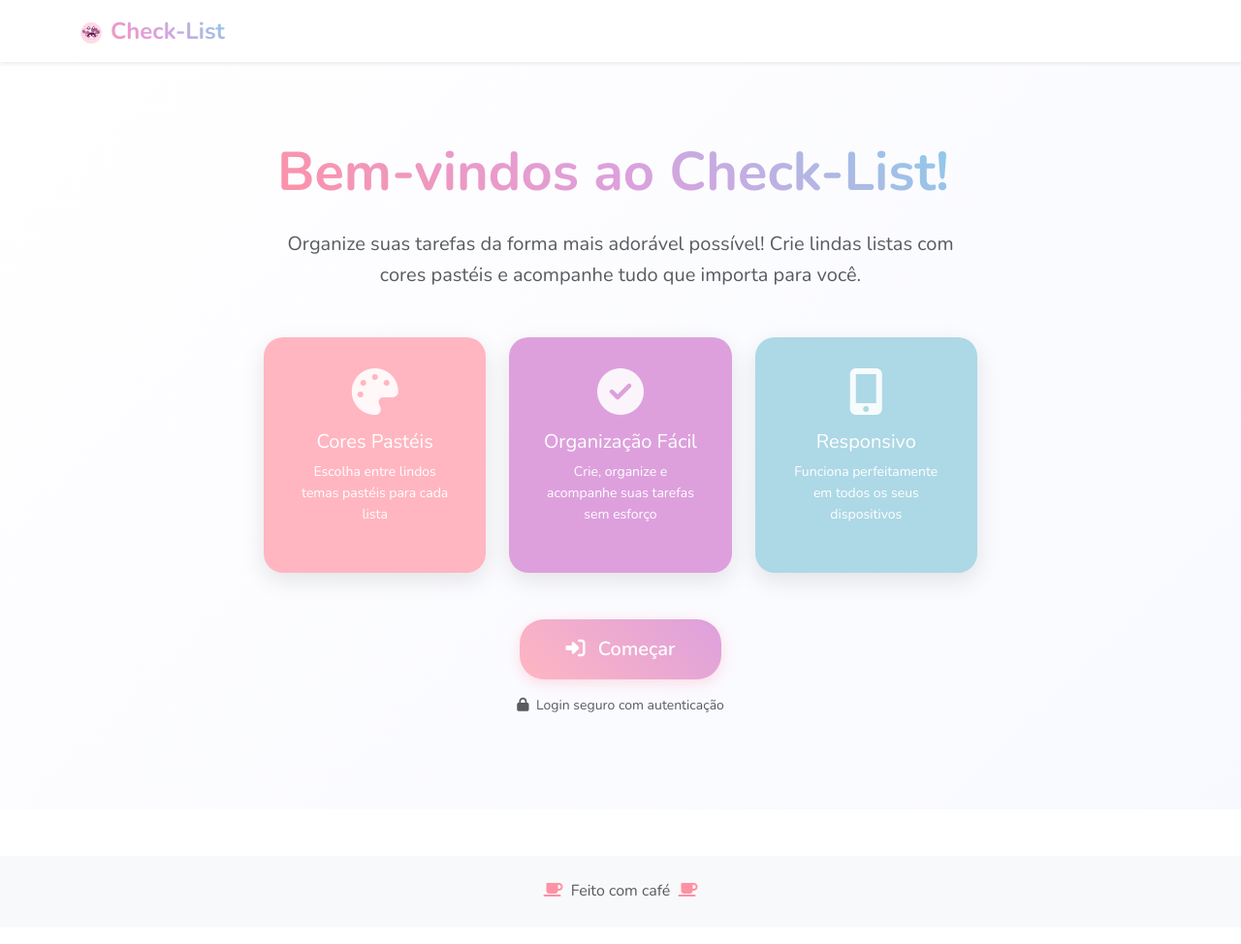
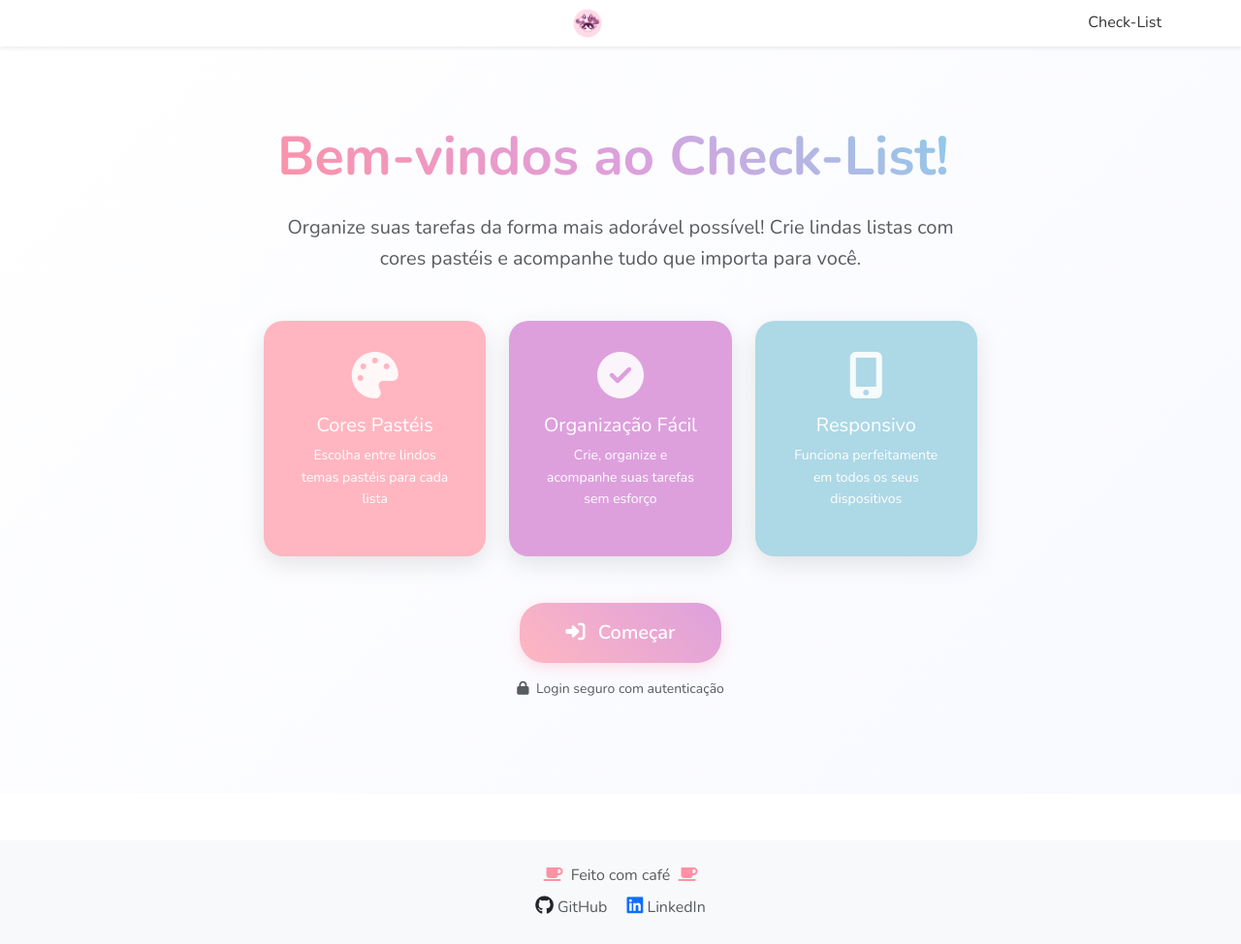
Before and after one commit to bruxa61/check-list, a Flask app: page / in a window 1280 px wide. Shown: the whole page at 97% size. Before the commit the page ends 925 px from the top, so only its background shows below. Run offline with Flask 3, Linux system fonts and the light colour scheme; parts of the project's set-up code (start-up, migrations or seed data) failed here and were passed over.

Commit message:
Aumenta o ícone do cabeçalho e adiciona links para GitHub e LinkedIn no rodapé
Aumenta o tamanho do ícone do aplicativo para 32px, tornando-o clicável e direcionando para o perfil GitHub do usuário. Adiciona links no rodapé para os perfis GitHub e LinkedIn do usuário.

Replit-Commit-Author: Agent
Replit-Commit-Session-Id: 8346fc15-51fb-4602-acb8-f2cdece49a6a
Replit-Commit-Checkpoint-Type: full_checkpoint
Replit-Commit-Screenshot-Url: https://storage.googleapis.com/screenshot-production-us-central1/de0fcbe9-6935-4718-863e-484704e8f4db/8346fc15-51fb-4602-acb8-f2cdece49a6a/Bm4dscC

```diff
--- a/static/css/style.css
+++ b/static/css/style.css
@@ -378,6 +378,19 @@ body {
 
 
 
+/* Social links in footer */
+.social-links a {
+  transition: all 0.3s ease;
+}
+
+.social-links a:hover {
+  transform: translateY(-2px);
+}
+
+.social-links a:hover i {
+  color: var(--pink-dark) !important;
+}
+
 /* Custom scrollbar */
 ::-webkit-scrollbar {
   width: 8px;
--- a/templates/base.html
+++ b/templates/base.html
@@ -22,7 +22,9 @@
     <nav class="navbar navbar-expand-lg navbar-light bg-white shadow-sm sticky-top">
         <div class="container">
             <a class="navbar-brand fw-bold text-gradient" href="{{ url_for('index') }}">
-                <img src="{{ url_for('static', filename='images/icon.png') }}" alt="Check-List" class="me-2" style="width: 24px; height: 24px;">Check-List
+                <a href="https://github.com/bruxa61" target="_blank" class="text-decoration-none">
+                    <img src="{{ url_for('static', filename='images/icon.png') }}" alt="GitHub" class="me-2" style="width: 32px; height: 32px; cursor: pointer;">
+                </a>Check-List
             </a>
 
             {% if current_user.is_authenticated %}
@@ -70,11 +72,21 @@
     <!-- Footer -->
     <footer class="bg-light mt-5 py-4">
         <div class="container text-center">
-            <p class="text-muted mb-0">
+            <p class="text-muted mb-2">
                 <i class="fas fa-coffee text-pink me-1"></i>
                 Feito com café
                 <i class="fas fa-coffee text-pink ms-1"></i>
             </p>
+            <div class="social-links">
+                <a href="https://github.com/bruxa61" target="_blank" class="text-decoration-none me-3">
+                    <i class="fab fa-github text-dark" style="font-size: 1.2rem;"></i>
+                    <span class="text-muted">GitHub</span>
+                </a>
+                <a href="https://www.linkedin.com/in/rafaela-botelho-76a4a72b0" target="_blank" class="text-decoration-none">
+                    <i class="fab fa-linkedin text-primary" style="font-size: 1.2rem;"></i>
+                    <span class="text-muted">LinkedIn</span>
+                </a>
+            </div>
         </div>
     </footer>
 
```
Also changed, not shown: replit.md (+4 -0 lines).
